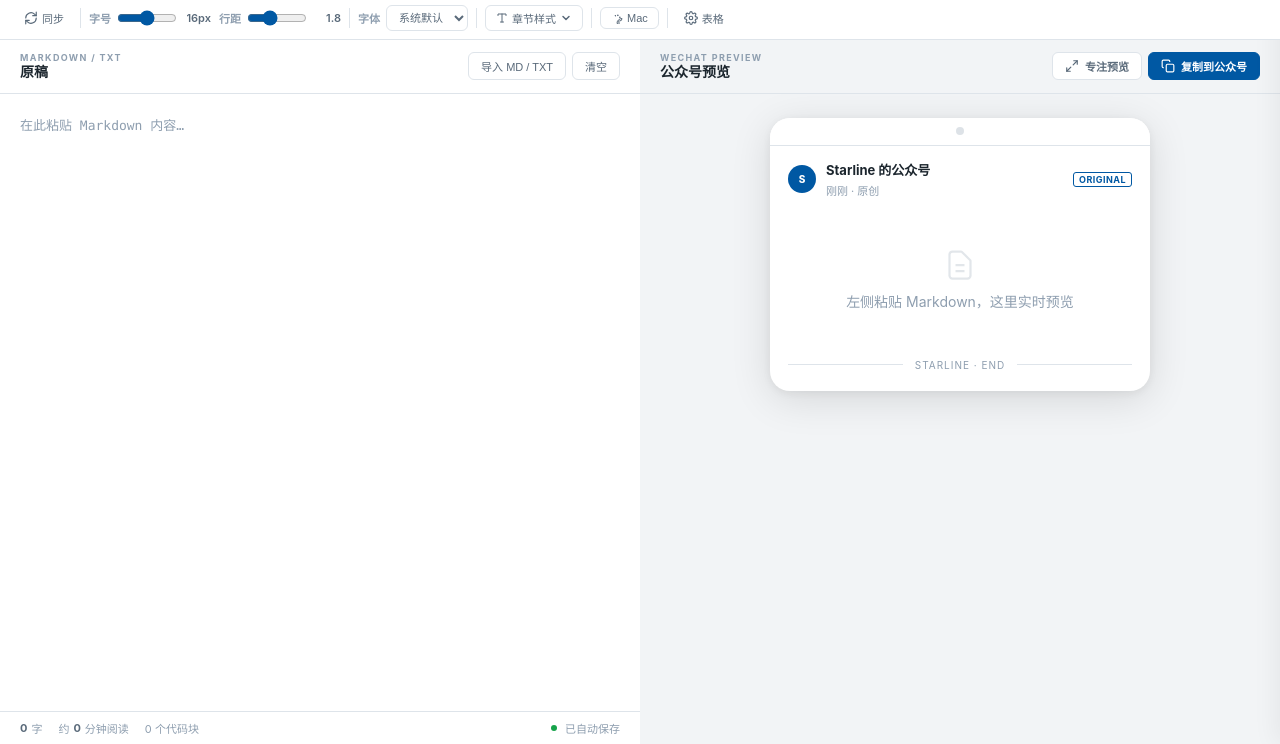
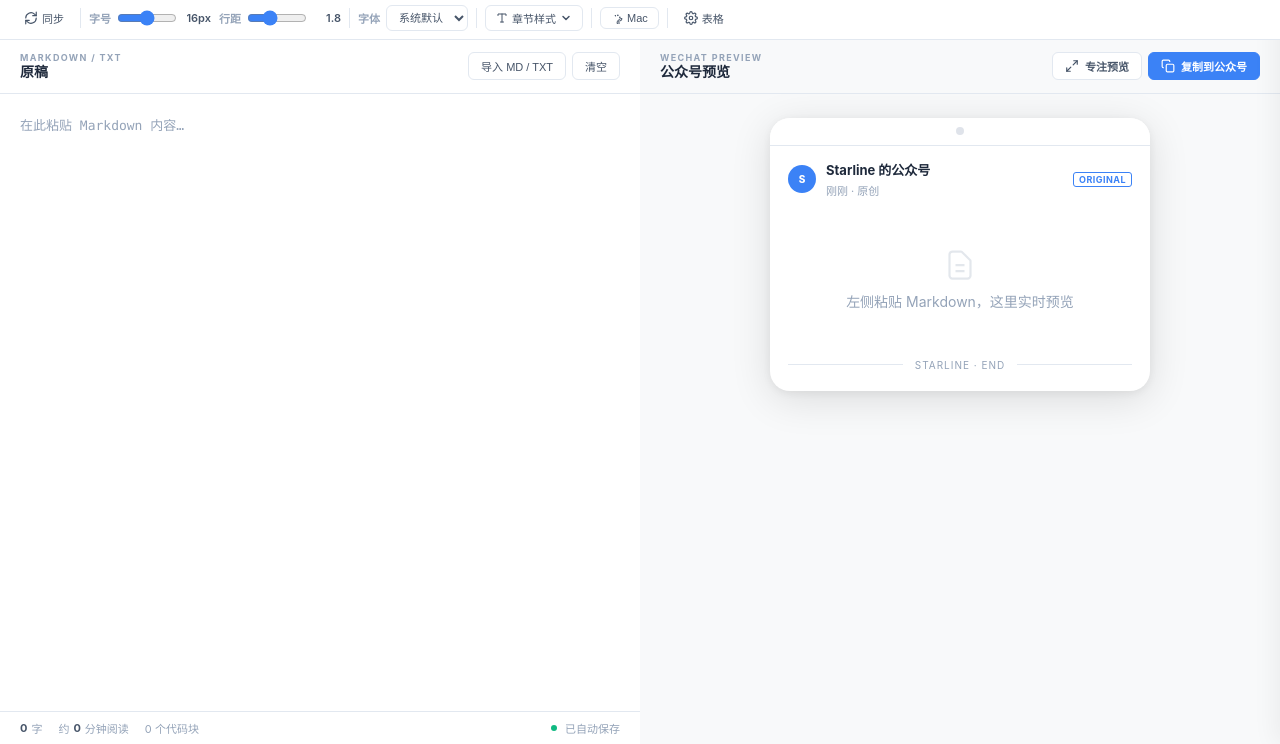
Before and after one commit to FreeCodeCampXYG/starline-gzh-publisher, a plain HTML site: page tools/md-to-wechat.html in a window 1280 px wide. Shown: the part 56-800 px from the top of the page. Drawn offline with nearby package versions, Linux system fonts and the light colour scheme.

Commit message:
修正 LICENSE 为 Apache 2.0 + 调整色彩为明朗风格
- LICENSE: 从 MIT 改为 Apache 2.0，注明原仓库 eternityspring/article-tools
- 色彩方案调亮：背景 #F8F9FA，主色 #3B82F6（明亮蓝），强调 #F59E0B（暖琥珀）
- 按钮文字白色增强可读性
- 符合原仓库许可协议要求

```diff
--- a/tools/md-to-wechat.html
+++ b/tools/md-to-wechat.html
@@ -19,23 +19,23 @@
        Starline Design System — v2 (Punk微排 inspired)
        ================================================================ */
     :root {
-      --primary: #0058A3;
-      --primary-dark: #004280;
-      --primary-light: #E8F0F9;
-      --primary-soft: rgba(0,88,163,0.06);
-      --accent: #FFDB00;
-      --accent-soft: #FFF8D6;
-      --accent-dark: #E6C500;
-      --bg: #F2F4F6;
+      --primary: #3B82F6;
+      --primary-dark: #2563EB;
+      --primary-light: #EFF6FF;
+      --primary-soft: rgba(59,130,246,0.08);
+      --accent: #F59E0B;
+      --accent-soft: #FFFBEB;
+      --accent-dark: #D97706;
+      --bg: #F8F9FA;
       --surface: #FFFFFF;
-      --surface-hover: #F7F8FA;
-      --border: #DEE4EA;
-      --border-hover: #C8D0D9;
-      --text-primary: #1B252D;
-      --text-secondary: #5A6A7A;
-      --text-muted: #8E9EAF;
-      --success: #16A34A;
-      --error: #DC2626;
+      --surface-hover: #F1F4F9;
+      --border: #E2E8F0;
+      --border-hover: #CBD5E1;
+      --text-primary: #1E293B;
+      --text-secondary: #475569;
+      --text-muted: #94A3B8;
+      --success: #10B981;
+      --error: #EF4444;
       --radius: 8px;
       --radius-sm: 6px;
       --radius-full: 999px;
@@ -91,7 +91,7 @@
     .btn-primary.btn-success { background: var(--success); border-color: var(--success); }
 
     .btn-accent {
-      background: var(--accent); color: var(--text-primary); border-color: var(--accent);
+      background: var(--accent); color: #fff; border-color: var(--accent);
     }
     .btn-accent:hover { background: var(--accent-dark); border-color: var(--accent-dark); }
 
```
Also changed, not shown: 1 other file.
